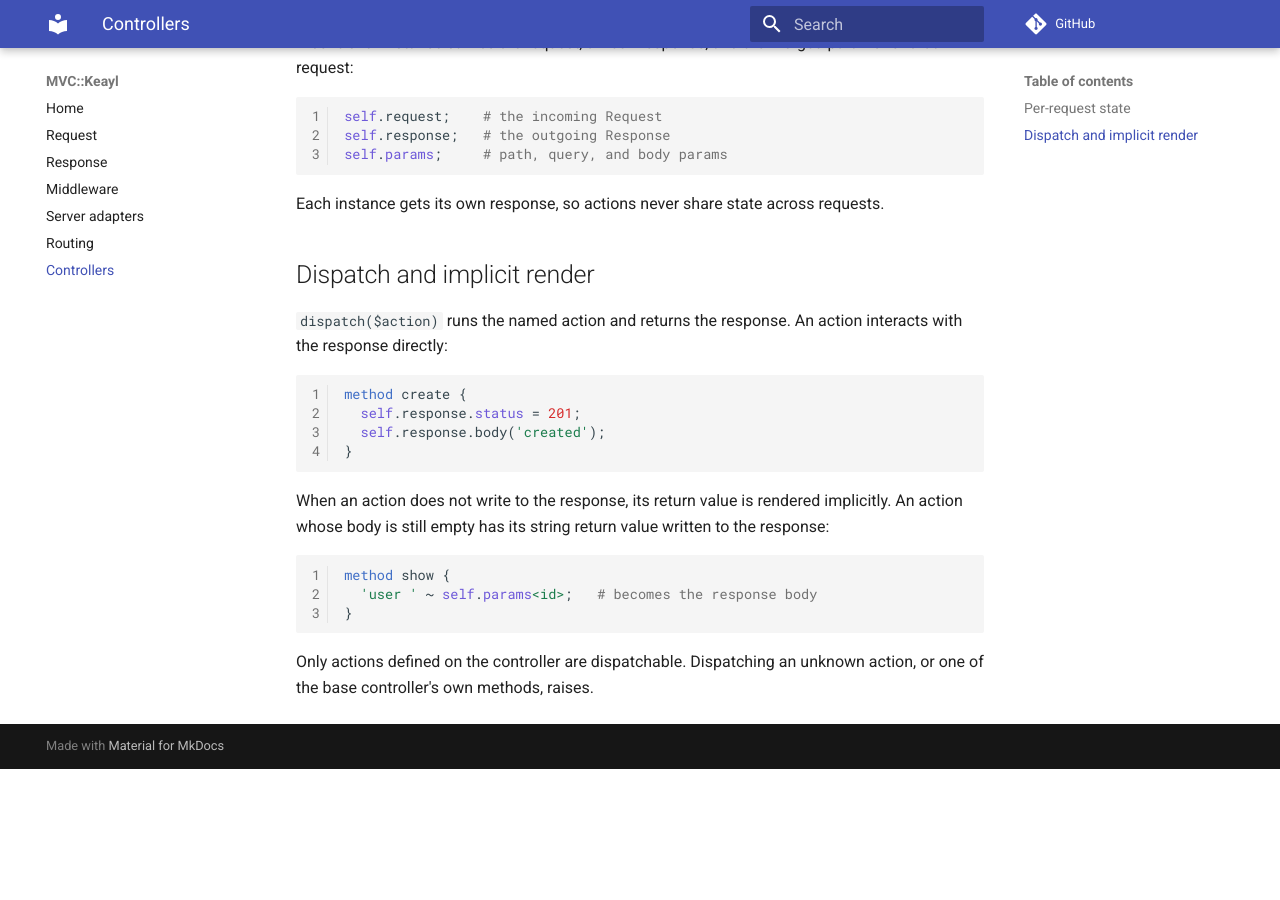
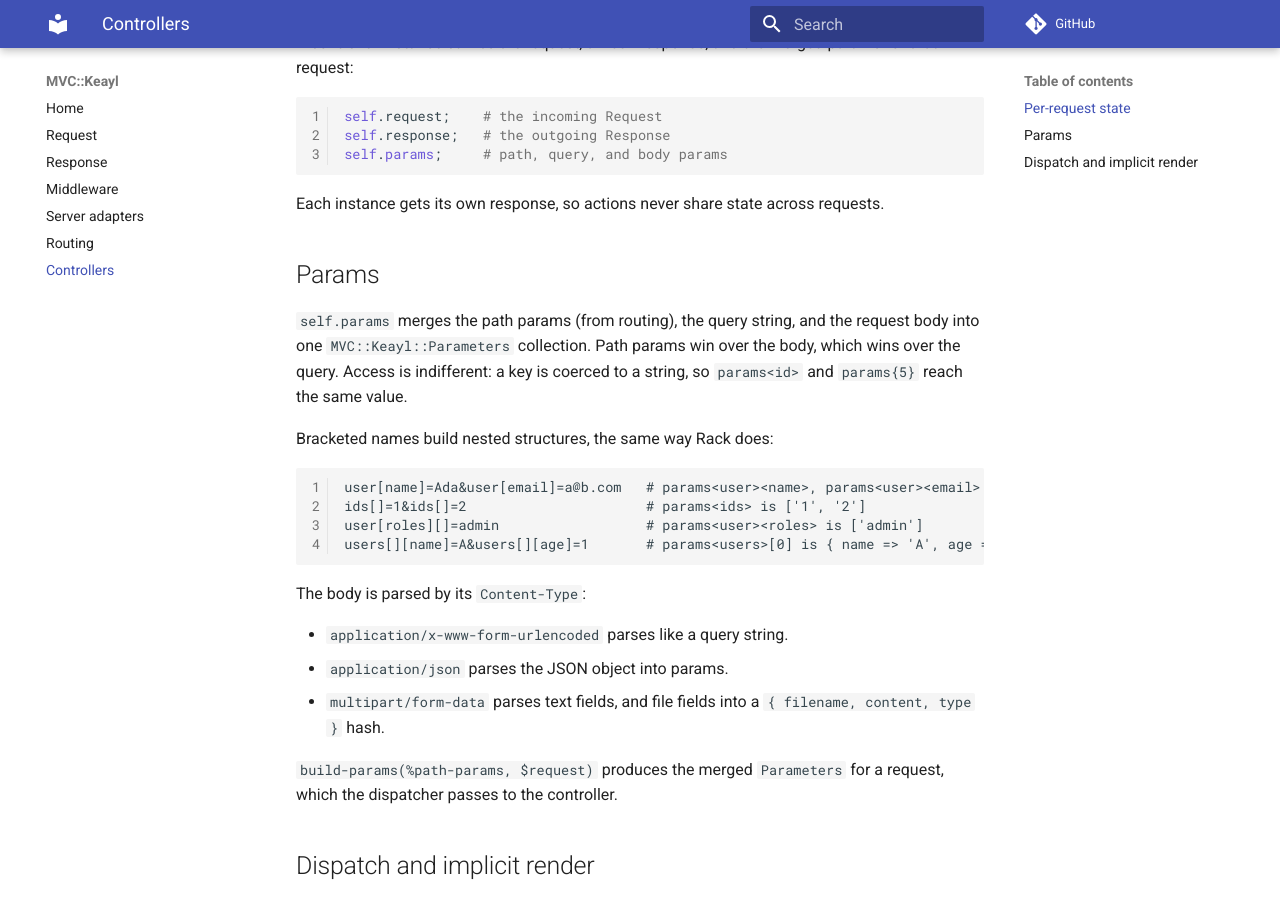
Before and after one commit to gdonald/MVC-Keayl, an MkDocs documentation site: the page built from docs-src/docs/controllers.md, in a window 1280 px wide and 900 px high, scrolled down 564 px. Built offline with MkDocs 1.6.1 and Material for MkDocs 9.7.7, drawn with Linux system fonts in a browser that asks for light colours; comment, search, counter and statistics services are not loaded; before the commit the page ends 1333 px from its top, so only the background shows below that.

Commit message:
Add base params

````diff
--- a/META6.json
+++ b/META6.json
@@ -27,6 +27,8 @@
     "MVC::Keayl::Endpoint": "lib/MVC/Keayl/Endpoint.rakumod",
     "MVC::Keayl::Middleware": "lib/MVC/Keayl/Middleware.rakumod",
     "MVC::Keayl::MiddlewareStack": "lib/MVC/Keayl/MiddlewareStack.rakumod",
+    "MVC::Keayl::Parameters": "lib/MVC/Keayl/Parameters.rakumod",
+    "MVC::Keayl::Params": "lib/MVC/Keayl/Params.rakumod",
     "MVC::Keayl::Request": "lib/MVC/Keayl/Request.rakumod",
     "MVC::Keayl::Response": "lib/MVC/Keayl/Response.rakumod",
     "MVC::Keayl::Router": "lib/MVC/Keayl/Router.rakumod",
--- a/docs-src/docs/controllers.md
+++ b/docs-src/docs/controllers.md
@@ -32,6 +32,32 @@ self.params;     # path, query, and body params
 Each instance gets its own response, so actions never share state across
 requests.
 
+## Params
+
+`self.params` merges the path params (from routing), the query string, and the
+request body into one `MVC::Keayl::Parameters` collection. Path params win over
+the body, which wins over the query. Access is indifferent: a key is coerced to a
+string, so `params<id>` and `params{5}` reach the same value.
+
+Bracketed names build nested structures, the same way Rack does:
+
+```
+user[name]=Ada&user[email]=a@b.com   # params<user><name>, params<user><email>
+ids[]=1&ids[]=2                      # params<ids> is ['1', '2']
+user[roles][]=admin                  # params<user><roles> is ['admin']
+users[][name]=A&users[][age]=1       # params<users>[0] is { name => 'A', age => '1' }
+```
+
+The body is parsed by its `Content-Type`:
+
+- `application/x-www-form-urlencoded` parses like a query string.
+- `application/json` parses the JSON object into params.
+- `multipart/form-data` parses text fields, and file fields into a
+  `{ filename, content, type }` hash.
+
+`build-params(%path-params, $request)` produces the merged `Parameters` for a
+request, which the dispatcher passes to the controller.
+
 ## Dispatch and implicit render
 
 `dispatch($action)` runs the named action and returns the response. An action
````
Also changed, not shown: 8 other files.
